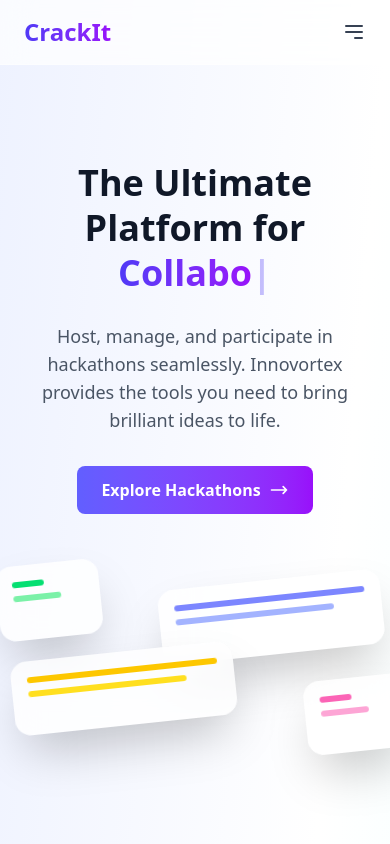
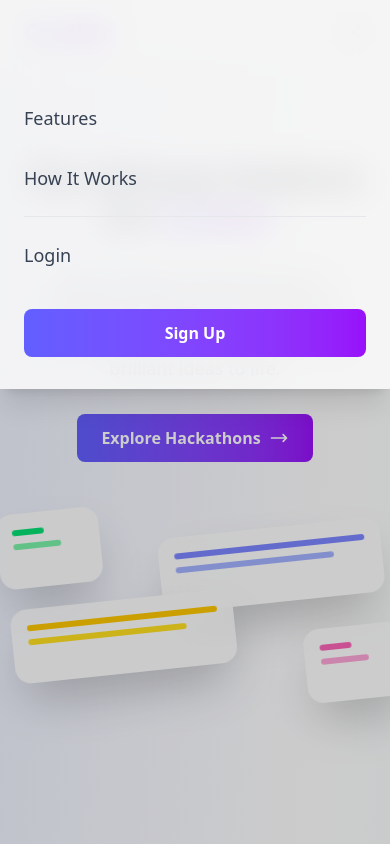
Before and after one commit to helo-ayush/CrackIt, a React (Vite) app in the folder Client/: page / in a window 390 px wide. Both pictures are taken after a click on the button 354 px from the left and 32 px from the top of the page. Shown: the top 844 px of the page. Built offline with nearby package versions, Linux system fonts and the light colour scheme.

Commit message:
Update HomePage.jsx

```diff
--- a/Client/src/pages/HomePage.jsx
+++ b/Client/src/pages/HomePage.jsx
@@ -1,34 +1,35 @@
-// Import necessary hooks and components from React and React Router
+// Import necessary hooks (useState, useEffect, useRef) and components from React and React Router
 import React, { useEffect, useState, useRef } from 'react';
 import { Link } from 'react-router-dom';
 
 // Component: IconSet
-// A collection of SVG icon components for easy reuse throughout the page.
+// A centralized object holding all SVG icon components for easy access and reuse.
 const IconSet = {
   ArrowRight: () => <svg className="w-5 h-5 ml-2 group-hover:translate-x-1 transition-transform" fill="none" stroke="currentColor" viewBox="0 0 24 24"><path strokeLinecap="round" strokeLinejoin="round" strokeWidth="2" d="M17 8l4 4m0 0l-4 4m4-4H3"></path></svg>,
   Discover: () => <svg className="w-8 h-8" fill="none" stroke="currentColor" viewBox="0 0 24 24"><path strokeLinecap="round" strokeLinejoin="round" strokeWidth="2" d="M21 21l-6-6m2-5a7 7 0 11-14 0 7 7 0 0114 0z"></path></svg>,
   TeamUp: () => <svg className="w-8 h-8" fill="none" stroke="currentColor" viewBox="0 0 24 24"><path strokeLinecap="round" strokeLinejoin="round" strokeWidth="2" d="M17 20h5v-2a3 3 0 00-5.356-1.857M17 20H7m10 0v-2c0-.653-.122-1.28-.356-1.857M7 20H2v-2a3 3 0 015.356-1.857M7 20v-2c0-.653.122-1.28.356-1.857m0 0a5.002 5.002 0 019.288 0M15 7a3 3 0 11-6 0 3 3 0 016 0z"></path></svg>,
   Submit: () => <svg className="w-8 h-8" fill="none" stroke="currentColor" viewBox="0 0 24 24"><path strokeLinecap="round" strokeLinejoin="round" strokeWidth="2" d="M7 16a4 4 0 01-.88-7.903A5 5 0 1115.9 6L16 6a5 5 0 011 9.9M15 13l-3-3m0 0l-3 3m3-3v12"></path></svg>,
   Evaluate: () => <svg className="w-8 h-8" fill="none" stroke="currentColor" viewBox="0 0 24 24"><path strokeLinecap="round" strokeLinejoin="round" strokeWidth="2" d="M9 12l2 2 4-4m6 2a9 9 0 11-18 0 9 9 0 0118 0z"></path></svg>,
+  Menu: () => <svg className="w-6 h-6" fill="none" stroke="currentColor" viewBox="0 0 24 24"><path strokeLinecap="round" strokeLinejoin="round" strokeWidth="2" d="M4 6h16M4 12h16m-7 6h7"></path></svg>,
+  Close: () => <svg className="w-6 h-6" fill="none" stroke="currentColor" viewBox="0 0 24 24"><path strokeLinecap="round" strokeLinejoin="round" strokeWidth="2" d="M6 18L18 6M6 6l12 12"></path></svg>,
 };
 
 // Component: AnimatedSection
-// A reusable wrapper component that animates its children (fades and slides in)
-// when they scroll into the browser's viewport.
+// A reusable wrapper that animates its children (fades/slides in) when they scroll into view.
 const AnimatedSection = ({ children, direction = 'up' }) => {
-  // State to track if the component is visible on screen
+  // State: Tracks if the component is visible on screen.
   const [isVisible, setIsVisible] = useState(false);
-  // Ref to attach to the DOM element for the observer to watch
+  // Ref: A reference to the DOM element for the observer to watch.
   const ref = useRef(null);
 
+  // Effect: Sets up the Intersection Observer to detect when the component is in view.
   useEffect(() => {
-    // Create an IntersectionObserver to watch for when the element enters the viewport
     const observer = new IntersectionObserver(
       ([entry]) => {
-        // Update state based on whether the element is intersecting (visible) or not
+        // Update state based on whether the element is intersecting (visible).
         setIsVisible(entry.isIntersecting);
       },
-      { threshold: 0.1 } // Trigger when 10% of the element is visible
+      { threshold: 0.1 } // Triggers when 10% of the element is visible.
     );
 
     const currentRef = ref.current;
@@ -36,7 +37,7 @@ const AnimatedSection = ({ children, direction = 'up' }) => {
       observer.observe(currentRef);
     }
 
-    // Cleanup function to stop observing when the component unmounts
+    // Cleanup: Stops observing the element when the component unmounts.
     return () => {
       if (currentRef) {
         observer.unobserve(currentRef);
@@ -44,7 +45,7 @@ const AnimatedSection = ({ children, direction = 'up' }) => {
     };
   }, []);
 
-  // Function to determine the correct Tailwind classes based on visibility and direction prop
+  // Function: Determines the correct animation classes based on visibility and direction.
   const getDirectionClasses = () => {
     switch (direction) {
       case 'left':
@@ -66,11 +67,10 @@ const AnimatedSection = ({ children, direction = 'up' }) => {
   );
 };
 
-
 // Component: HomePage
-// The main landing page component.
+// The main landing page component containing all sections and animations.
 const HomePage = () => {
-  // Data for the feature cards section
+  // Data: An array of objects for the feature cards section.
   const features = [
     { icon: <IconSet.Discover />, title: 'Hackathon Discovery', description: 'Explore a central hub of challenges tailored to your interests.' },
     { icon: <IconSet.TeamUp />, title: 'Easy Registration & Teaming', description: 'A user-friendly signup process that makes team creation a breeze.' },
@@ -78,56 +78,68 @@ const HomePage = () => {
     { icon: <IconSet.Evaluate />, title: 'Seamless Evaluations', description: 'Dedicated dashboards for judges with role-based access for scoring.' },
   ];
 
-  // --- Typing Animation Logic ---
-  const [wordIndex, setWordIndex] = useState(0); // Index of the current word from the array
-  const [text, setText] = useState(''); // The currently displayed text
-  const [isDeleting, setIsDeleting] = useState(false); // Tracks if the animation is deleting
-  const wordsToType = ["Innovation", "Collaboration", "Creation"]; // Array of words to cycle through
+  // State for the headline typing animation
+  const [wordIndex, setWordIndex] = useState(0);
+  const [text, setText] = useState('');
+  const [isDeleting, setIsDeleting] = useState(false);
+  const wordsToType = ["Innovation", "Collaboration", "Creation"];
 
+  // State for the mobile navigation menu (open/closed)
+  const [isMenuOpen, setIsMenuOpen] = useState(false);
+
+  // State for the cursor parallax effect
+  const [mousePosition, setMousePosition] = useState({ x: 0, y: 0 });
+
+  // Effect for the typing animation logic
   useEffect(() => {
-    // This function handles the logic for typing and deleting characters
     const handleTyping = () => {
       const currentWord = wordsToType[wordIndex];
       const updatedText = isDeleting
-        ? currentWord.substring(0, text.length - 1) // Delete character
-        : currentWord.substring(0, text.length + 1); // Add character
-
+        ? currentWord.substring(0, text.length - 1)
+        : currentWord.substring(0, text.length + 1);
       setText(updatedText);
-
-      // Logic to switch between typing, pausing, and deleting
       if (!isDeleting && updatedText === currentWord) {
-        setTimeout(() => setIsDeleting(true), 1500); // Pause after word is typed
+        setTimeout(() => setIsDeleting(true), 1500);
       } else if (isDeleting && updatedText === '') {
         setIsDeleting(false);
-        setWordIndex((prevIndex) => (prevIndex + 1) % wordsToType.length); // Move to the next word
+        setWordIndex((prevIndex) => (prevIndex + 1) % wordsToType.length);
       }
     };
     const typingSpeed = isDeleting ? 100 : 200;
     const timeoutId = setTimeout(handleTyping, typingSpeed);
-    return () => clearTimeout(timeoutId); // Cleanup timeout
+    return () => clearTimeout(timeoutId);
   }, [text, isDeleting, wordIndex]);
 
-
-  // --- Cursor Parallax Logic ---
-  const [mousePosition, setMousePosition] = useState({ x: 0, y: 0 }); // State to store cursor coordinates
-
+  // Effect for the cursor parallax logic
   useEffect(() => {
-    // Event listener to update cursor position on mouse move
     const handleMouseMove = (event) => {
       setMousePosition({ x: event.clientX, y: event.clientY });
     };
     window.addEventListener('mousemove', handleMouseMove);
     return () => {
-      window.removeEventListener('mousemove', handleMouseMove); // Cleanup listener
+      window.removeEventListener('mousemove', handleMouseMove);
     };
   }, []);
 
-  // Calculate normalized offsets for parallax effect (-1 to 1 range)
+  // Effect to lock body scroll when the mobile menu is open
+  useEffect(() => {
+    if (isMenuOpen) {
+      document.body.style.overflow = 'hidden';
+    } else {
+      document.body.style.overflow = 'auto';
+    }
+    // Cleanup function to restore scroll on component unmount
+    return () => {
+      document.body.style.overflow = 'auto';
+    };
+  }, [isMenuOpen]);
+
+  // Calculations for the cursor parallax effect
   const xOffset = (mousePosition.x - window.innerWidth / 2) / (window.innerWidth / 2);
   const yOffset = (mousePosition.y - window.innerHeight / 2) / (window.innerHeight / 2);
 
   return (
-    // Main container for the entire page
+    // Element: Page Container
     <div className="w-full min-h-screen bg-gradient-to-br from-indigo-50 via-white to-cyan-50 text-gray-800 overflow-x-clip">
 
       {/* Element: Animated Background Blobs */}
@@ -138,11 +150,13 @@ const HomePage = () => {
       </div>
 
       {/* Element: Header / Navbar */}
-      <header className="fixed top-0 left-0 right-0 z-50 bg-white/70 backdrop-blur-lg border-b border-white/30">
-        <div className="container mx-auto px-6 py-4 flex justify-between items-center">
+      <header className="fixed top-0 left-0 right-0 z-30"> {/* z-30 to be below menu overlay */}
+        <div className="container mx-auto px-6 py-4 flex justify-between items-center bg-white/70 backdrop-blur-lg border-b border-white/30">
           <Link to="/" className="text-2xl font-bold bg-clip-text text-transparent bg-gradient-to-r from-indigo-600 to-purple-600">
             CrackIt
           </Link>
+
+          {/* Menu: Desktop Navigation */}
           <div className="hidden md:flex items-center space-x-8">
             <Link to="#features" className="text-gray-600 hover:text-indigo-600 transition-colors">Features</Link>
             <Link to="#how-it-works" className="text-gray-600 hover:text-indigo-600 transition-colors">How It Works</Link>
@@ -151,22 +165,41 @@ const HomePage = () => {
               Sign Up
             </Link>
           </div>
-          <button className="md:hidden text-gray-700">
-            <svg className="w-6 h-6" fill="none" stroke="currentColor" viewBox="0 0 24 24"><path strokeLinecap="round" strokeLinejoin="round" strokeWidth="2" d="M4 6h16M4 12h16m-7 6h7"></path></svg>
+
+          {/* Button: Mobile Menu Toggle */}
+          <button className="md:hidden text-gray-700 z-50" onClick={() => setIsMenuOpen(!isMenuOpen)}>
+            {isMenuOpen ? <IconSet.Close /> : <IconSet.Menu />}
           </button>
         </div>
       </header>
 
-      {/* Main content of the page */}
+      {/* Element: Mobile Menu Panel & Overlay */}
+      <div className={`fixed inset-0 z-40 md:hidden transition-opacity duration-300 ${isMenuOpen ? 'opacity-100' : 'opacity-0 pointer-events-none'}`}>
+        {/* Overlay */}
+        <div className="absolute inset-0 bg-black/20" onClick={() => setIsMenuOpen(false)}></div>
+
+        {/* Menu Panel */}
+        <div className={`absolute top-0 left-0 w-full bg-white/80 backdrop-blur-lg shadow-xl transition-transform duration-300 ease-out ${isMenuOpen ? 'translate-y-0' : '-translate-y-full'}`}>
+          <div className="container mx-auto px-6 pt-24 pb-8 flex flex-col space-y-4">
+            <Link to="#features" className="text-gray-700 hover:text-indigo-600 text-lg py-2" onClick={() => setIsMenuOpen(false)}>Features</Link>
+            <Link to="#how-it-works" className="text-gray-700 hover:text-indigo-600 text-lg py-2" onClick={() => setIsMenuOpen(false)}>How It Works</Link>
+            <hr className="border-gray-200"/>
+            <Link to="/login" className="text-gray-700 hover:text-indigo-600 font-medium text-lg py-2" onClick={() => setIsMenuOpen(false)}>Login</Link>
+            <Link to="/signup" className="bg-gradient-to-r from-indigo-500 to-purple-600 text-white font-semibold py-3 px-5 rounded-lg text-center mt-4" onClick={() => setIsMenuOpen(false)}>
+              Sign Up
+            </Link>
+          </div>
+        </div>
+      </div>
+
+      {/* Element: Main Content */}
       <main className="pt-24 md:pt-32">
 
         {/* Section: Hero */}
         <section className="container mx-auto px-6 py-16">
           <div className="grid md:grid-cols-2 gap-12 items-center">
-
-            {/* --- Hero Section: Left Side (Text Content) --- */}
             <div className="text-center md:text-left z-10">
-              <h1 className="text-4xl md:text-6xl font-extrabold text-gray-900 leading-tight">
+              <h1 className="text-3xl md:text-6xl font-extrabold text-gray-900 leading-tight">
                 The Ultimate Platform for{' '}
                 <span className="bg-clip-text text-transparent bg-gradient-to-r from-indigo-600 to-purple-600 min-h-[48px] md:min-h-[72px] inline-block">
                   {text || '\u00A0'}
@@ -183,38 +216,30 @@ const HomePage = () => {
               </div>
             </div>
 
-            {/* --- Hero Section: Right Side (Cursor-Reactive Visual Element) --- */}
             <div className="relative h-64 md:h-96">
-              <div
-                className="absolute w-full h-full grid grid-cols-3 grid-rows-3 gap-4 transition-transform duration-300 ease-out"
-                style={{ transform: `translateX(${xOffset * -10}px) translateY(${yOffset * -10}px) rotate(-6deg)` }}
-              >
+              <div className="absolute w-full h-full grid grid-cols-3 grid-rows-3 gap-4 transition-transform duration-300 ease-out" style={{ transform: `translateX(${xOffset * -10}px) translateY(${yOffset * -10}px) rotate(-6deg)` }}>
                 <div className="bg-white/80 backdrop-blur-lg shadow-2xl rounded-2xl p-4 transition-transform duration-300 ease-out" style={{ transform: `translateX(${xOffset * 25}px) translateY(${yOffset * 25}px)` }}>
                   <div className="w-8 h-1.5 bg-green-400 rounded-full"></div>
                   <div className="w-12 h-1.5 bg-green-300 rounded-full mt-2"></div>
-                  <div className='mt-2 font-bold text-gray-500 text-2xl hidden md:block'>Ambition 🚀</div>
                 </div>
                 <div className="col-span-2 bg-white/80 backdrop-blur-lg shadow-2xl rounded-2xl p-4 transition-transform duration-300 ease-out" style={{ transform: `translateX(${xOffset * -15}px) translateY(${yOffset * -15}px)` }}>
                   <div className="w-full h-1.5 bg-indigo-400 rounded-full"></div>
                   <div className="w-10/12 h-1.5 bg-indigo-300 rounded-full mt-2"></div>
-                  <div className='mt-2 font-bold text-gray-500 text-3xl hidden md:block'>Persevere 💎</div>
                 </div>
                 <div className="col-span-2 bg-white/80 backdrop-blur-lg shadow-2xl rounded-2xl p-4 transition-transform duration-300 ease-out" style={{ transform: `translateX(${xOffset * 20}px) translateY(${yOffset * 20}px)` }}>
                   <div className="w-full h-1.5 bg-yellow-400 rounded-full"></div>
                   <div className="w-10/12 h-1.5 bg-yellow-300 rounded-full mt-2"></div>
-                  <div className='mt-2 font-bold text-gray-500 text-2xl hidden md:block'>Resilience 🌳</div>
                 </div>
                 <div className="bg-white/80 backdrop-blur-lg shadow-2xl rounded-2xl p-4 transition-transform duration-300 ease-out" style={{ transform: `translateX(${xOffset * -30}px) translateY(${yOffset * -30}px)` }}>
                   <div className="w-8 h-1.5 bg-pink-400 rounded-full"></div>
                   <div className="w-12 h-1.5 bg-pink-300 rounded-full mt-2"></div>
-                  <div className='mt-2 font-bold text-gray-500 text-3xl hidden md:block'>Thrive 🌱</div>
                 </div>
               </div>
             </div>
           </div>
         </section>
 
-        {/* Section: Trusted By (with scroll animation) */}
+        {/* Section: Trusted By */}
         <section className="py-12">
           <AnimatedSection>
             <div className="container mx-auto px-6 text-center">
@@ -230,7 +255,7 @@ const HomePage = () => {
           </AnimatedSection>
         </section>
 
-        {/* Section: Features (with scroll animation) */}
+        {/* Section: Features */}
         <section id="features" className="py-20 bg-white/50 backdrop-blur-lg">
           <div className="container mx-auto px-6">
             <AnimatedSection>
@@ -255,7 +280,7 @@ const HomePage = () => {
           </div>
         </section>
 
-        {/* Section: How it Works (with alternating scroll animations) */}
+        {/* Section: How it Works */}
         <section id="how-it-works" className="py-20">
           <div className="container mx-auto px-6">
             <AnimatedSection>
@@ -300,7 +325,7 @@ const HomePage = () => {
           </div>
         </section>
 
-        {/* Section: Final Call to Action (with scroll animation) */}
+        {/* Section: Final Call to Action */}
         <section className="py-20">
           <AnimatedSection>
             <div className="container mx-auto px-6">
@@ -336,5 +361,4 @@ const HomePage = () => {
   );
 };
 
-
 export default HomePage;
```
